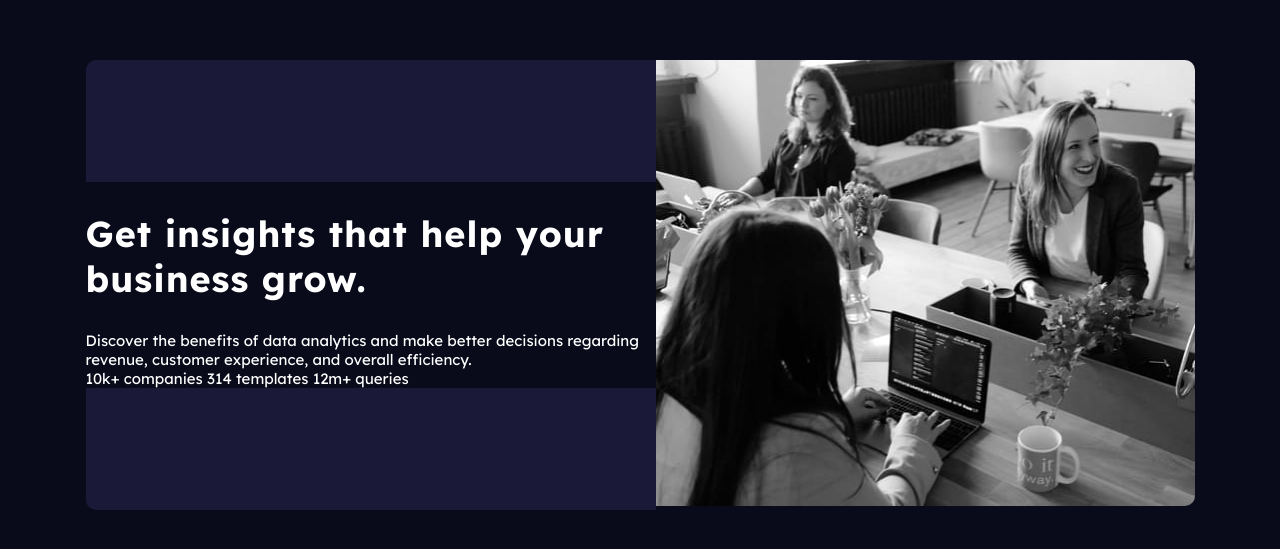
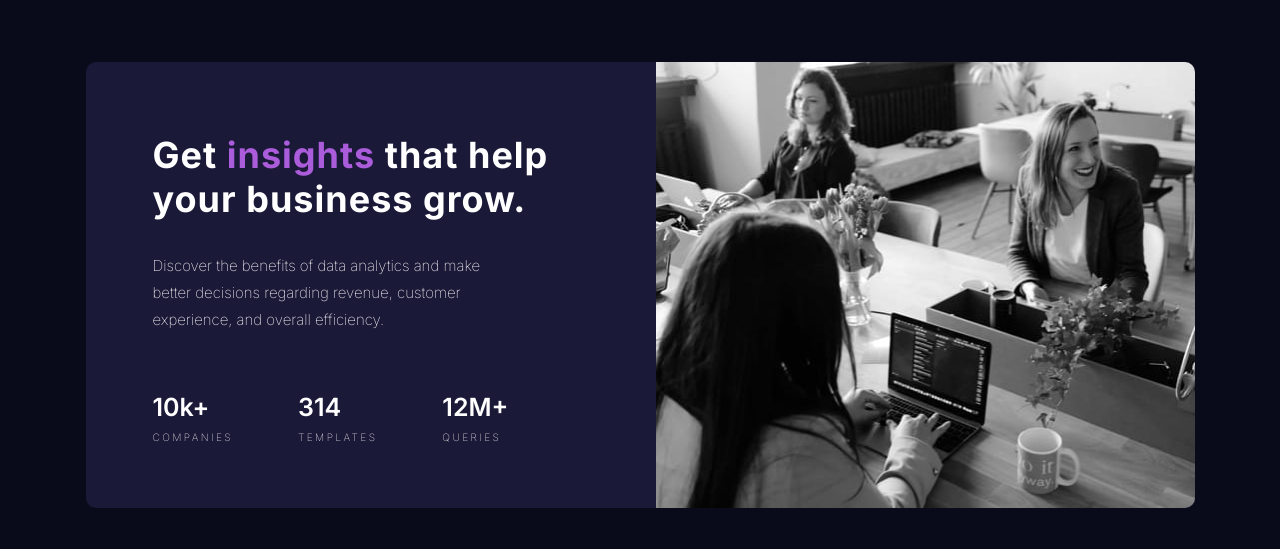
Before and after one commit to sapphirepusa/stats-preview, a plain HTML site: page index.html in a window 1280 px wide. Shown: the part 123-672 px from the top of the page. Drawn offline with Linux system fonts and the light colour scheme.

Commit message:
desktop view done

```diff
--- a/index.html
+++ b/index.html
@@ -12,23 +12,32 @@
 <main class="container">
   <div class="container-content">
     <section class="text-content">
-      <div>
-      <h1>Get insights that help your business grow.</h1>
-      </div>
 
-      <div>
+      <h1 class="header-title">Get <span>insights</span> that help your business grow.</h1>
+
+      <p class="statement">
       Discover the benefits of data analytics and make better decisions regarding revenue, customer
       experience, and overall efficiency.
-      </div>
+      </p>
 
-      <div>
-      10k+ companies
-      314 templates
-      12m+ queries
+      <div class="list-columns">
+        <div>
+          <p class="num"> 10k+ </p>
+          <p class="text"> COMPANIES</p>
+        </div>
+        <div>
+          <p class="num">314  </p>
+          <p class="text">TEMPLATES</p>
+        </div>
+        <div>
+          <p class="num">12M+ </p>
+          <p class="text">QUERIES</p>
+        </div>
       </div>
 
     </section>
-    <section>
+
+    <section class="imge-section">
       <img class="img" src="images/image-header-desktop.jpg" alt="office worker collaborating">
     </section>
   </div>
--- a/style.css
+++ b/style.css
@@ -1,13 +1,10 @@
 @import url('https://fonts.googleapis.com/css2?family=Inter:ital,opsz,wght@0,14..32,100..900;1,14..32,100..900&display=swap');
 @import url('https://fonts.googleapis.com/css2?family=Lexend+Deca:wght@100..900&display=swap');
-
-*{
-    background-color:hsl(233, 47%, 7%)
-}
 
 body {
     color: white;
     font-size: 0.938rem;
+    background-color:hsl(233, 47%, 7%)
 }
 
 h1 {
@@ -25,21 +22,67 @@ h1 {
 }
 
 .container-content {
-    font-family: "Lexend Deca", system-ui;
+    font-family: "Inter", system-ui;
     background-color: hsl(244, 38%, 16%);
     display: flex;
     flex-direction: row;
     justify-content: space-between;
-    align-items: center;
+    align-items: start;
     width: 69.313rem;
-    min-height: 27.813rem;
+    max-height: 27.830rem;
     text-wrap:wrap;
     border-radius: 0.625rem;
 }
 
+.text-content {
+    text-wrap: wrap;
+    margin-left: 4.188rem;
+    margin-top: 4.438rem;
+}
+/* 187 */
+
+.header-title {
+    margin: 0;
+    margin-bottom: 1.938rem;
+    width: 27.188rem;
+}
+
+.text-content span {
+    color: hsl(277, 64%, 61%);
+}
+
+.statement {
+    font-size: 0.938rem;
+    font-weight: 150;
+    width: 20.688rem;
+    line-height: 1.8;
+    font-family: "Inter" system-ui;
+    margin-bottom: 3.688rem;
+}
+
+.list-columns {
+    display: flex;
+    flex-direction: row;
+}
+
+.list-columns p {
+    margin: 0 4.063rem 0.513rem 0;
+    padding: 0;
+}
+
+.num {
+    font-size: 1.563rem;
+    font-weight: 600;
+}
+
+.text {
+    font-size: 0.638rem;
+    font-weight: 150;
+    letter-spacing: 0.150rem;
+}
 
 .img {
-    min-height: 27.813rem;
+    min-height: 100%;
     width: 33.688rem;
     border-top-right-radius: 0.625rem;
     border-bottom-right-radius: 0.625rem;
```
